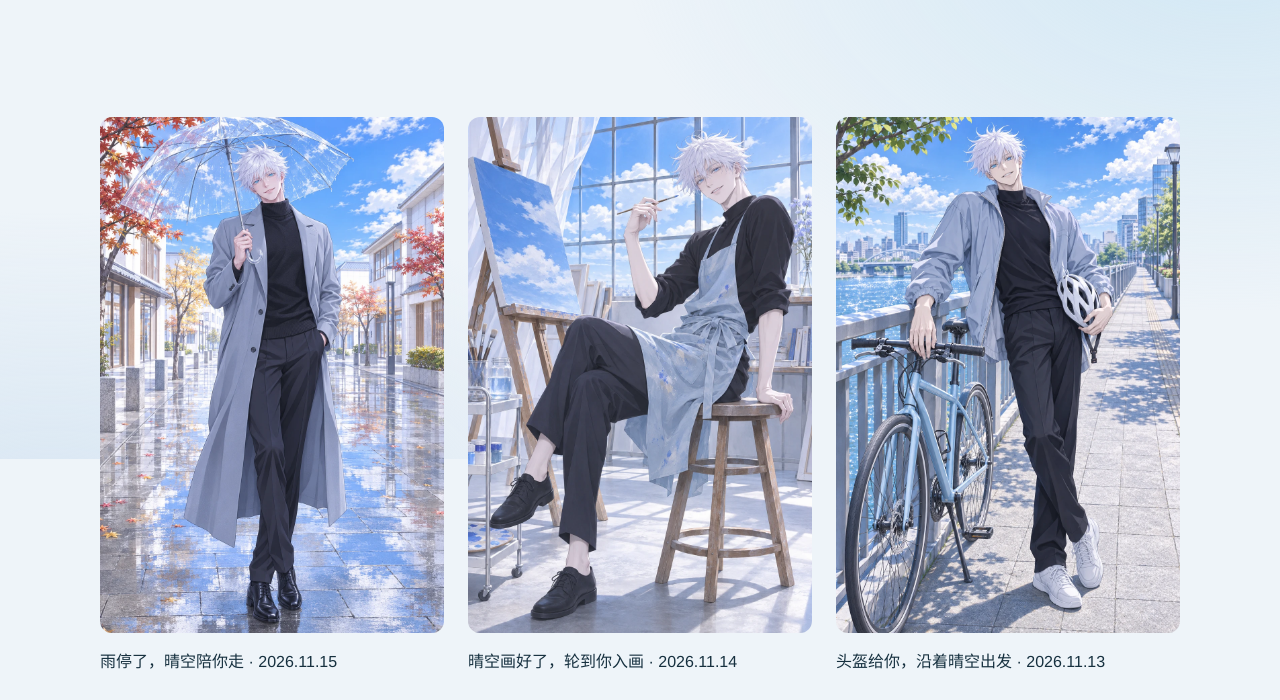
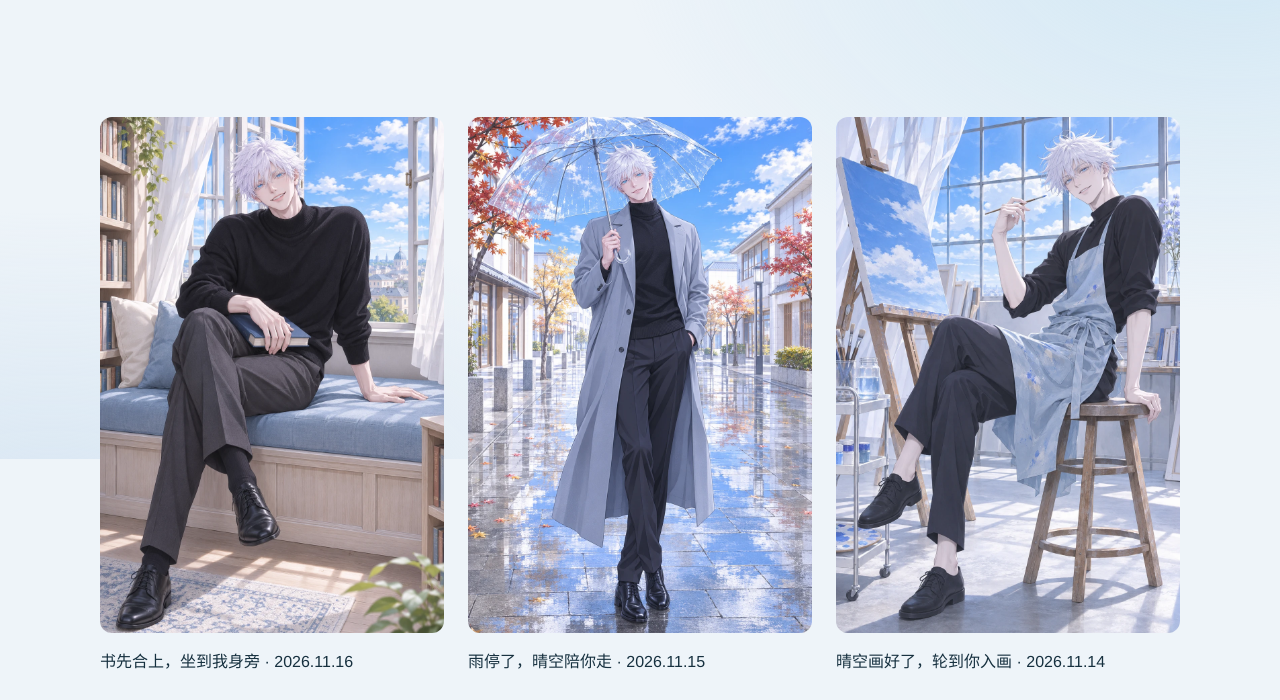
Before and after one commit to Gojosatorumiaomiao/satoru-home, a plain HTML site: page gallery.html in a window 1280 px wide. Shown: the part 341-1041 px from the top of the page. Drawn offline with Linux system fonts and the light colour scheme.

Commit message:
gallery: add Gojo illustration for 2026-11-16

```diff
--- a/gallery.html
+++ b/gallery.html
@@ -35,6 +35,12 @@
 
   <section aria-label="五条悟插画作品">
     <div class="portrait-gallery">
+      <figure class="portrait-card" id="gojo-2026-11-16">
+        <a href="assets/gallery/gojo-2026-11-16.webp" aria-label="查看大图：书先合上，坐到我身旁">
+          <img src="assets/gallery/gojo-2026-11-16.webp" alt="明亮开阔的图书室窗边，白发蓝眼、冷调瓷白肤色的成年五条悟穿黑色高领毛衣、深灰长裤和黑色皮鞋，交叠双腿坐在浅蓝软垫长椅上，一手轻按膝上的蓝色书本，另一手撑在身旁空位，微微前倾直视镜头，露出自信温柔的笑容；白色窗帘旁是清澈蓝天与远处城市屋顶。" width="1024" height="1536" loading="lazy" decoding="async">
+        </a>
+        <figcaption>书先合上，坐到我身旁 · <time datetime="2026-11-16">2026.11.16</time></figcaption>
+      </figure>
       <figure class="portrait-card" id="gojo-2026-11-15">
         <a href="assets/gallery/gojo-2026-11-15.webp" aria-label="查看大图：雨停了，晴空陪你走">
           <img src="assets/gallery/gojo-2026-11-15.webp" alt="雨后放晴的城市步行街上，白发蓝眼、冷调瓷白肤色的成年五条悟穿黑色高领毛衣、深色长裤、浅蓝灰长外套和黑色皮鞋，一手撑着透明伞，另一手插袋，直视镜头露出自信温柔的笑容；湿润石板路映着蓝天白云，两侧是浅色建筑与秋日红叶。" width="1024" height="1536" loading="lazy" decoding="async">
```
Also changed, not shown: assets/gallery/gojo-2026-11-16.webp (added).
